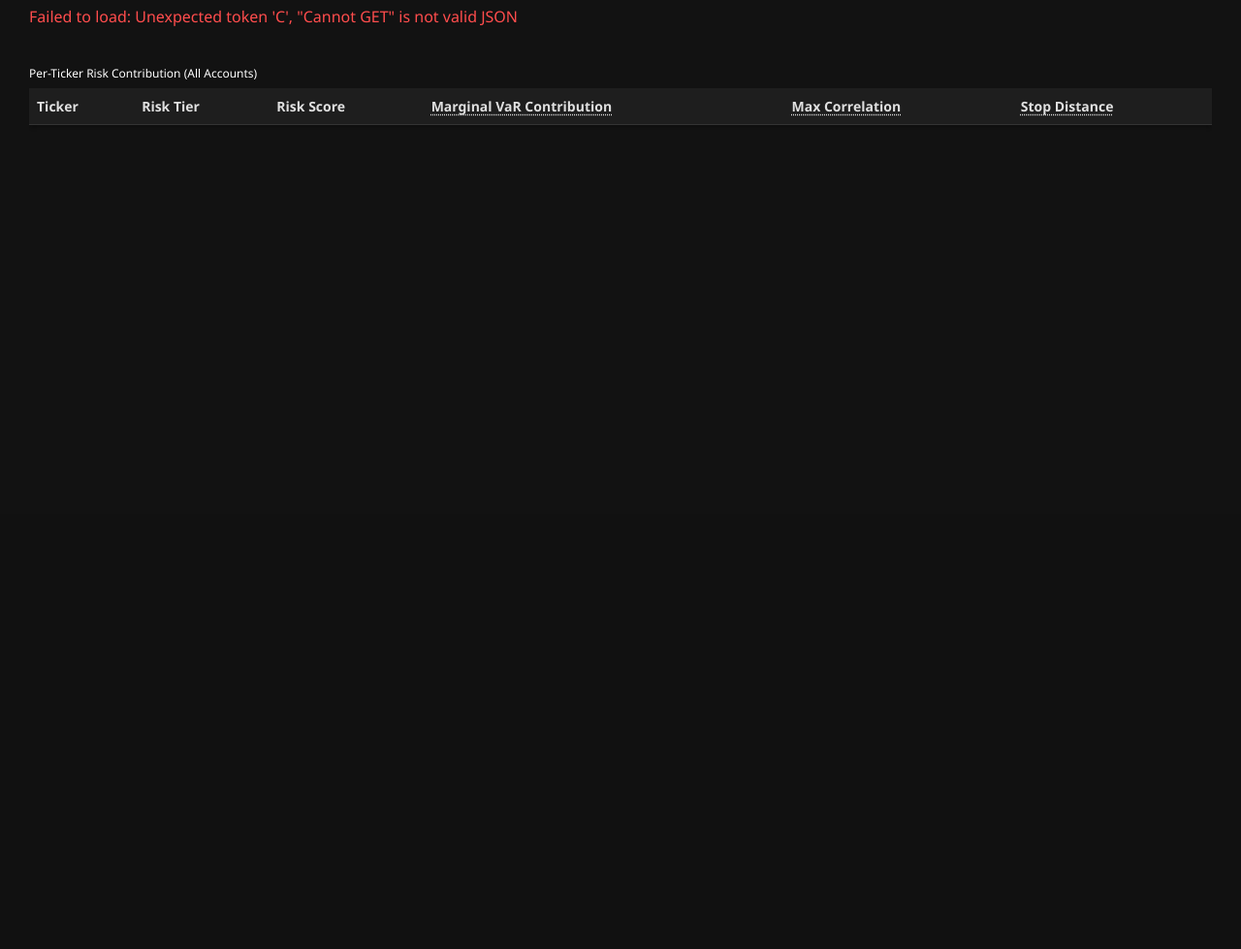
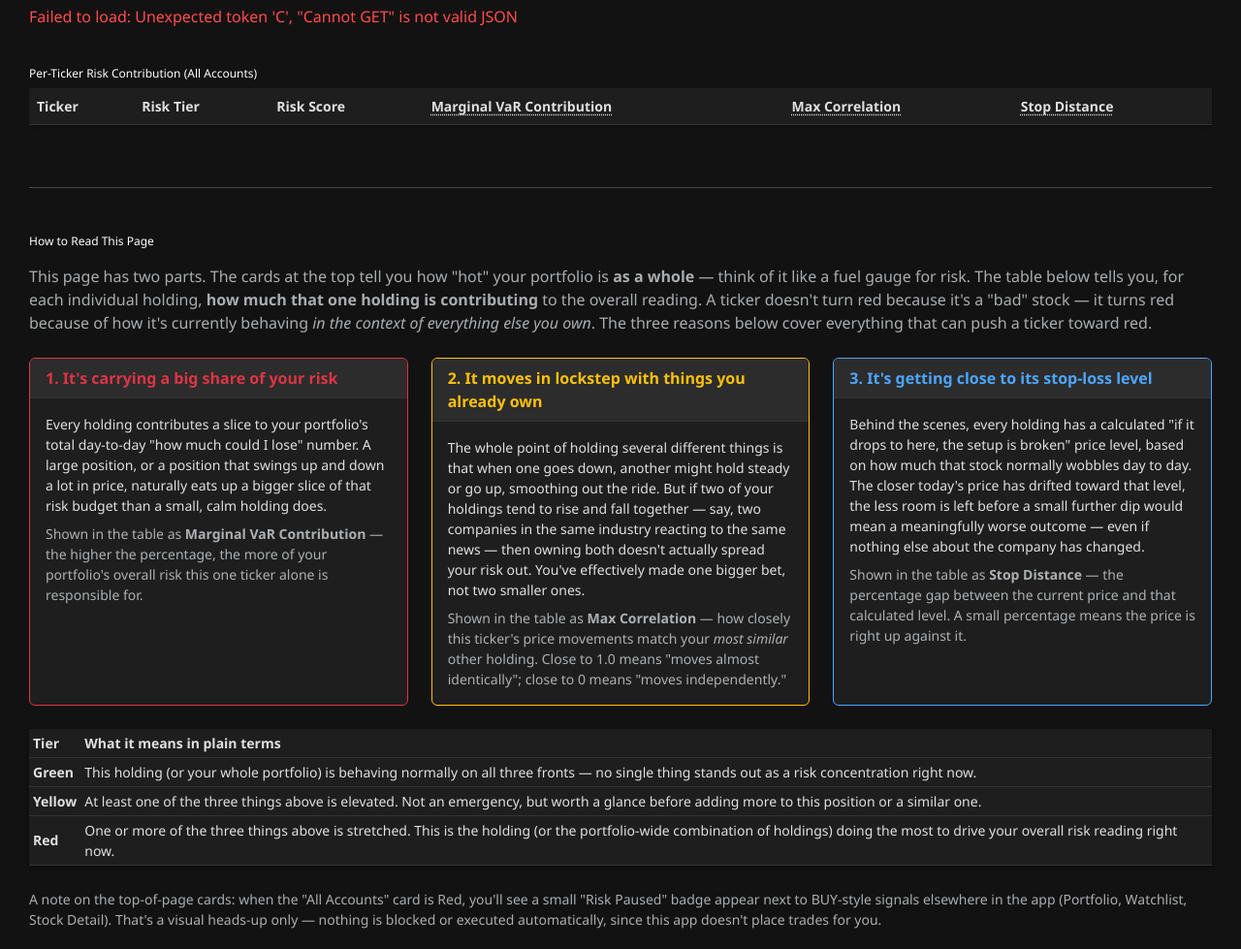
Before and after one commit to edward-dev23/Quantitative-Analysis-Project, a Python web app: template templates/portfolio_heat_index.html in a window 1280 px wide. Shown: the part 270-1249 px from the top of the page at 97% size. Before the commit the page ends 399 px from the top, so only its background shows below. Run offline with Jinja, Linux system fonts and the light colour scheme; the template is opened without the code that fills it, so the values that code supplies are empty; some libraries are stand-ins or nearby versions.

Commit message:
Add plain-language explainer to the Portfolio Heat Index page (#96)
Column tooltips explain individual metrics, but nothing tied them
together into why a specific ticker shows Red vs Green. Adds a
"How to Read This Page" section at the bottom covering the three
drivers (risk share, correlation with other holdings, stop distance)
in non-finance language.

```diff
--- a/templates/portfolio_heat_index.html
+++ b/templates/portfolio_heat_index.html
@@ -36,6 +36,90 @@
         <tbody id="phi-ticker-tbody"></tbody>
     </table>
 </div>
+
+<hr class="my-5">
+
+<section id="how-to-read">
+    <h3 class="mb-3">How to Read This Page</h3>
+    <p class="text-muted mb-4">
+        This page has two parts. The cards at the top tell you how "hot" your portfolio is <strong>as a whole</strong> —
+        think of it like a fuel gauge for risk. The table below tells you, for each individual holding, <strong>how much
+        that one holding is contributing</strong> to the overall reading. A ticker doesn't turn red because it's a "bad"
+        stock — it turns red because of how it's currently behaving <em>in the context of everything else you own</em>.
+        The three reasons below cover everything that can push a ticker toward red.
+    </p>
+
+    <div class="row g-4 mb-4">
+        <div class="col-12 col-lg-4">
+            <div class="card h-100 border-danger">
+                <div class="card-header text-danger fw-semibold">1. It's carrying a big share of your risk</div>
+                <div class="card-body">
+                    <p class="small mb-2">
+                        Every holding contributes a slice to your portfolio's total day-to-day "how much could I lose"
+                        number. A large position, or a position that swings up and down a lot in price, naturally eats
+                        up a bigger slice of that risk budget than a small, calm holding does.
+                    </p>
+                    <p class="small mb-0 text-muted">
+                        Shown in the table as <strong>Marginal VaR Contribution</strong> — the higher the percentage,
+                        the more of your portfolio's overall risk this one ticker alone is responsible for.
+                    </p>
+                </div>
+            </div>
+        </div>
+
+        <div class="col-12 col-lg-4">
+            <div class="card h-100 border-warning">
+                <div class="card-header text-warning fw-semibold">2. It moves in lockstep with things you already own</div>
+                <div class="card-body">
+                    <p class="small mb-2">
+                        The whole point of holding several different things is that when one goes down, another might
+                        hold steady or go up, smoothing out the ride. But if two of your holdings tend to rise and fall
+                        together — say, two companies in the same industry reacting to the same news — then owning both
+                        doesn't actually spread your risk out. You've effectively made one bigger bet, not two smaller ones.
+                    </p>
+                    <p class="small mb-0 text-muted">
+                        Shown in the table as <strong>Max Correlation</strong> — how closely this ticker's price
+                        movements match your <em>most similar</em> other holding. Close to 1.0 means "moves almost
+                        identically"; close to 0 means "moves independently."
+                    </p>
+                </div>
+            </div>
+        </div>
+
+        <div class="col-12 col-lg-4">
+            <div class="card h-100 border-primary">
+                <div class="card-header text-primary fw-semibold">3. It's getting close to its stop-loss level</div>
+                <div class="card-body">
+                    <p class="small mb-2">
+                        Behind the scenes, every holding has a calculated "if it drops to here, the setup is broken"
+                        price level, based on how much that stock normally wobbles day to day. The closer today's price
+                        has drifted toward that level, the less room is left before a small further dip would mean a
+                        meaningfully worse outcome — even if nothing else about the company has changed.
+                    </p>
+                    <p class="small mb-0 text-muted">
+                        Shown in the table as <strong>Stop Distance</strong> — the percentage gap between the current
+                        price and that calculated level. A small percentage means the price is right up against it.
+                    </p>
+                </div>
+            </div>
+        </div>
+    </div>
+
+    <table class="table table-sm small mb-4">
+        <thead><tr><th>Tier</th><th>What it means in plain terms</th></tr></thead>
+        <tbody>
+            <tr class="text-success"><td><strong>Green</strong></td><td>This holding (or your whole portfolio) is behaving normally on all three fronts — no single thing stands out as a risk concentration right now.</td></tr>
+            <tr class="text-warning"><td><strong>Yellow</strong></td><td>At least one of the three things above is elevated. Not an emergency, but worth a glance before adding more to this position or a similar one.</td></tr>
+            <tr class="text-danger"><td><strong>Red</strong></td><td>One or more of the three things above is stretched. This is the holding (or the portfolio-wide combination of holdings) doing the most to drive your overall risk reading right now.</td></tr>
+        </tbody>
+    </table>
+
+    <p class="text-muted small mb-0">
+        A note on the top-of-page cards: when the "All Accounts" card is Red, you'll see a small "Risk Paused" badge
+        appear next to BUY-style signals elsewhere in the app (Portfolio, Watchlist, Stock Detail). That's a visual
+        heads-up only — nothing is blocked or executed automatically, since this app doesn't place trades for you.
+    </p>
+</section>
 {% endblock %}
 
 {% block scripts %}
```
Also changed, not shown: assets/risk_orchestrator.md (+5 -1 lines).
